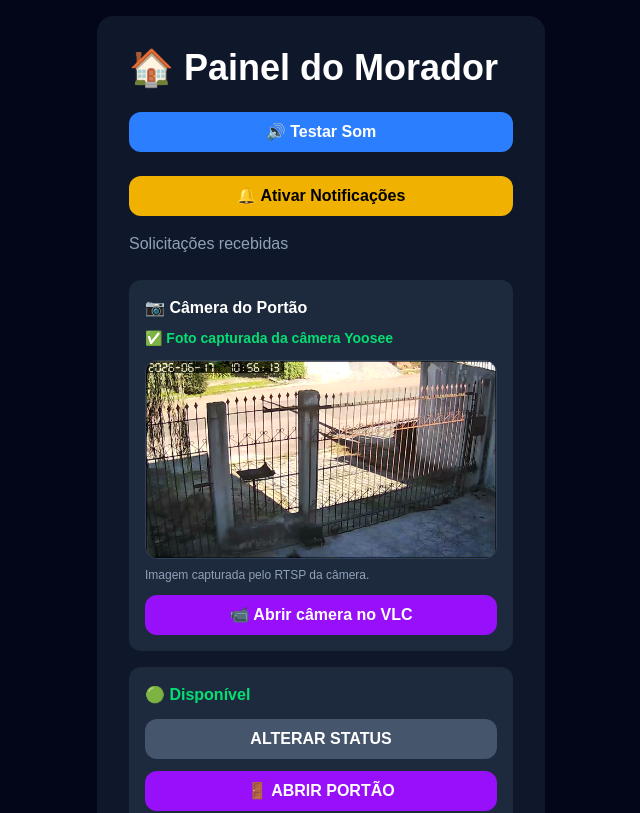
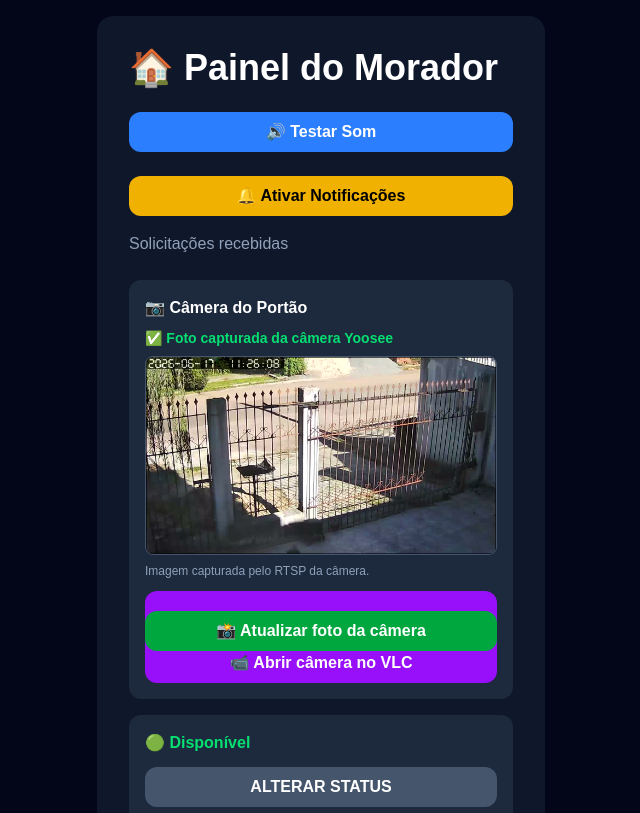
Before and after one commit to mullerjoao1-tech/qr-porteiro, a Next.js app: page /painel1 in a window 1280 px wide. Shown: the top 813 px of the page, without its empty margins (319-959 px from the left). Built offline with nearby package versions, Linux system fonts and the light colour scheme; no server answers; the database is empty.

Commit message:
Adiciona captura manual da camera no painel1

```diff
--- /dev/null
+++ b/app/api/capturar-camera/route.ts
@@ -0,0 +1,37 @@
+import { exec } from "child_process";
+import { existsSync } from "fs";
+import { NextResponse } from "next/server";
+
+export async function GET() {
+  return new Promise((resolve) => {
+    const caminhoImagem = "public/camera-qr1.jpg";
+
+    const comando =
+      'ffmpeg -y -i "rtsp://admin:teste123@192.168.15.13:554/onvif1" -frames:v 1 public/camera-qr1.jpg';
+
+    exec(comando, () => {
+      if (existsSync(caminhoImagem)) {
+        resolve(
+          NextResponse.json({
+            sucesso: true,
+            mensagem: "Foto capturada com sucesso.",
+            imagem: "/camera-qr1.jpg",
+            atualizadoEm: new Date().toISOString(),
+          })
+        );
+
+        return;
+      }
+
+      resolve(
+        NextResponse.json(
+          {
+            sucesso: false,
+            erro: "A imagem não foi criada.",
+          },
+          { status: 500 }
+        )
+      );
+    });
+  });
+}
--- a/app/painel1/page.tsx
+++ b/app/painel1/page.tsx
@@ -15,6 +15,8 @@ export default function Painel() {
   const [contadorHistorico, setContadorHistorico] = useState(0);
   const [contadorRecebidas, setContadorRecebidas] = useState(0);
 const [online, setOnline] = useState(true);
+const [fotoCameraAtualizadaEm, setFotoCameraAtualizadaEm] = useState(Date.now());
+const [capturandoCamera, setCapturandoCamera] = useState(false);
   const audioRef = useRef<HTMLAudioElement | null>(null);
   const intervaloSomRef = useRef<NodeJS.Timeout | null>(null);
 
@@ -293,10 +295,11 @@ async function acionarPortao() {
   </p>
 
   <img
-    src="/camera-qr1.jpg"
-    alt="Foto da câmera do portão"
-    className="w-full rounded-xl mt-3 border border-slate-700"
-  />
+  src={`/camera-qr1.jpg?t=${fotoCameraAtualizadaEm}`}
+  alt="Câmera do portão"
+  className="w-full rounded-lg border border-slate-600 mt-2"
+/>
+
 
   <p className="text-slate-400 text-xs mt-2">
     Imagem capturada pelo RTSP da câmera.
@@ -309,6 +312,23 @@ async function acionarPortao() {
     }
     className="w-full mt-3 bg-purple-600 hover:bg-purple-500 text-white font-bold py-2 rounded-xl"
   >
+    <button
+  onClick={async () => {
+    setCapturandoCamera(true);
+
+    try {
+      await fetch("/api/capturar-camera");
+      setFotoCameraAtualizadaEm(Date.now());
+    } catch (erro) {
+      alert("Erro ao atualizar foto da câmera.");
+    }
+
+    setCapturandoCamera(false);
+  }}
+  className="w-full mt-3 bg-green-600 hover:bg-green-500 text-white font-bold py-2 rounded-xl"
+>
+  {capturandoCamera ? "📸 Atualizando..." : "📸 Atualizar foto da câmera"}
+</button>
     📹 Abrir câmera no VLC
   </button>
 </div>
```
Also changed, not shown: public/camera-qr1.jpg.
